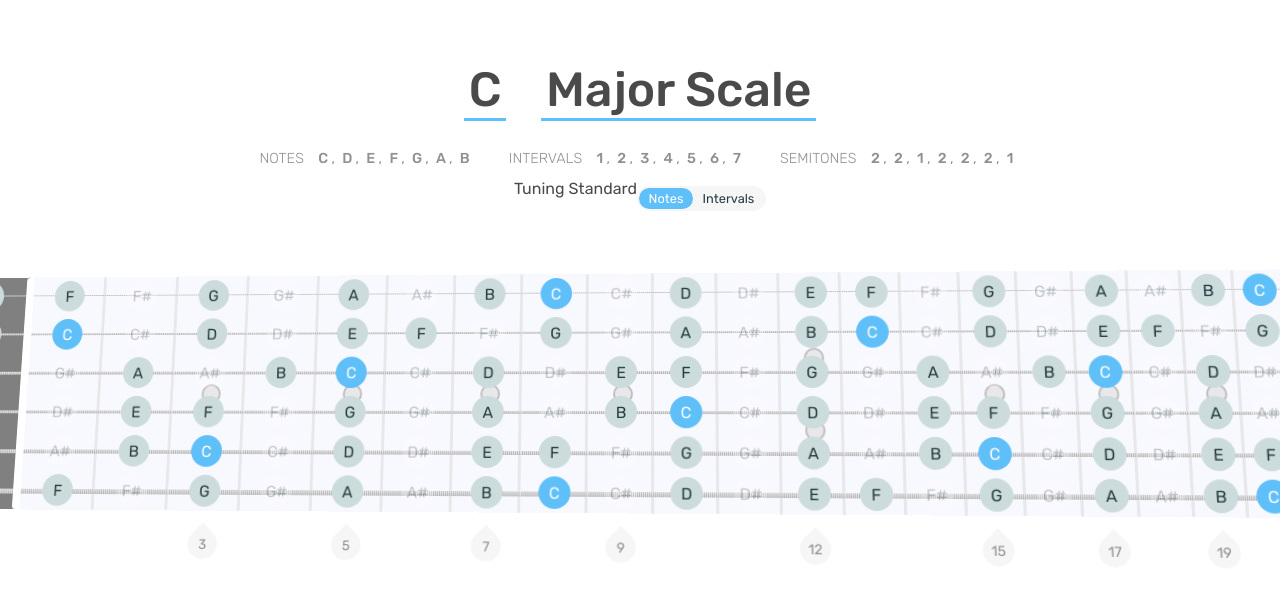
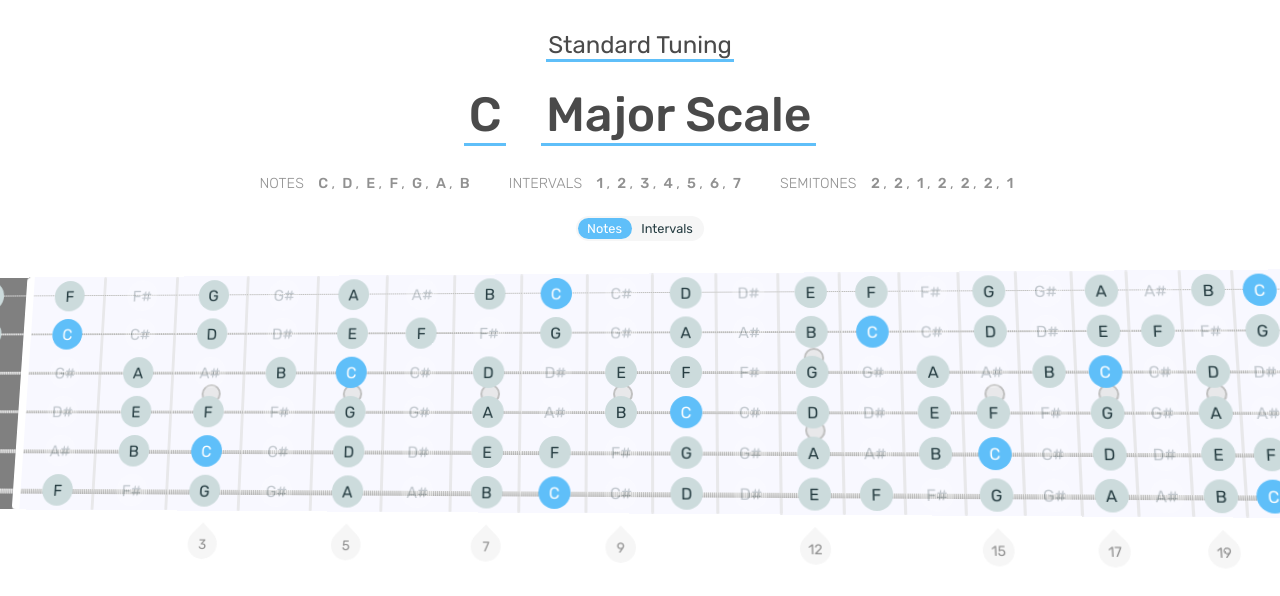
Before and after one commit to adamwdraper/guitar-neck, a Vue app: page /1/1/1 in a window 1280 px wide. Shown: the top 596 px of the page. Built offline with nearby package versions, Linux system fonts and the light colour scheme.

Commit message:
tunings working

```diff
--- a/src/components/Info.vue
+++ b/src/components/Info.vue
@@ -1,6 +1,7 @@
 <template>
   <info>
     <template v-if="root">
+      <tuning @click.prevent="openSelector('tunings')">{{ tuning.name | capitalize }} Tuning</tuning>
       <pattern-title>
         <root-note @click.prevent="openSelector('root')">{{ root.name }}</root-note> <pattern-name @click.prevent="openSelector('mode')">{{ pattern.name | capitalize }} {{ mode | capitalize }}</pattern-name>
       </pattern-title>
@@ -49,9 +50,6 @@
         </detail>
       </pattern-details>
       <display-details>
-        <tunings>
-           <tuning @click.prevent="openSelector('tunings')">Tuning {{ tuning.name | capitalize }}</tuning>
-        </tunings>
         <displays>
           <display @click.prevent="setDisplay('notes')" :class="{'is-active': display === 'notes'}">Notes</display>
           <display @click.prevent="setDisplay('intervals')" :class="{'is-active': display === 'intervals'}">Intervals</display>
@@ -114,6 +112,16 @@
     align-items: center;
     margin: 1em;
 
+
+    tuning {
+      display: block;
+      cursor: pointer;
+      border-bottom: 3px solid $color-blue;
+      padding: 0 .1em;
+      margin-bottom: 1em;
+      font-size: 1.5em;
+    }
+
     pattern-title {
       font-size: 3rem;
       font-weight: 500;
@@ -131,6 +139,13 @@
         cursor: pointer;
         border-bottom: 3px solid $color-blue;
         padding: 0 .1em;
+      }
+
+      span {
+        font-size: .5em;
+        display: inline-block;
+        margin: 0 .5em;
+        font-weight: 400;
       }
     }
 
@@ -178,6 +193,7 @@
       width: 100%;
       align-items: center;
       justify-content: center;
+      margin-top: 1.5em;
 
       displays {
         display: block;
@@ -185,7 +201,6 @@
         border-radius: 1em;
         padding: 2px;
         font-size: .8em;
-        margin-top: 1.5em;
 
         display {
           display: inline-block;
--- a/src/config/tunings.js
+++ b/src/config/tunings.js
@@ -96,5 +96,17 @@ export default [
       notes[7],
       notes[0]
     ]
+  },
+  {
+    id: 'open-c',
+    name: 'Open C',
+    notes: [
+      notes[7],
+      notes[3],
+      notes[10],
+      notes[3],
+      notes[10],
+      notes[3]
+    ]
   }
 ];
```
